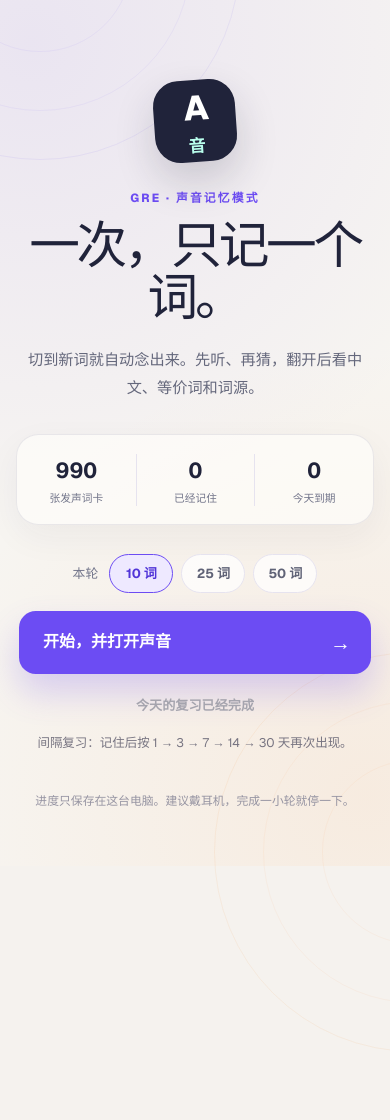
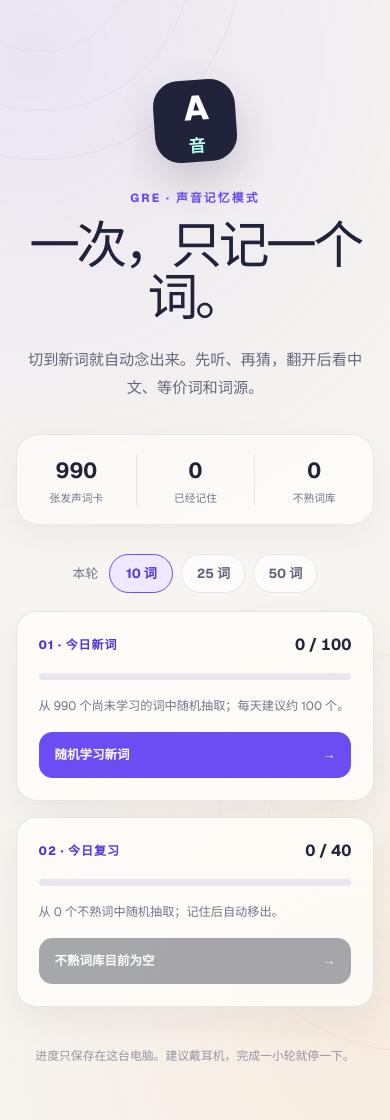
Before and after one commit to Xiao-Chen-usc/gre-audio-flashcards, a Next.js app: page / in a window 390 px wide. Before the commit the page ends 866 px from the top, so only its background shows below. Built offline with nearby package versions, Linux system fonts and the light colour scheme.

Commit message:
Add separate randomized daily new-word and review workflows

```diff
--- a/app/globals.css
+++ b/app/globals.css
@@ -162,28 +162,44 @@ button:focus-visible, a:focus-visible, input:focus-visible {
 }
 .chip:hover { transform: translateY(-1px); border-color: #c8bffa; }
 .chip--active { border-color: var(--violet); background: var(--violet-soft); color: var(--violet-dark); }
-.primary-start {
+.daily-sections {
+  display: grid;
+  width: 100%;
+  grid-template-columns: repeat(2, minmax(0, 1fr));
+  gap: 1rem;
+}
+.daily-section {
+  padding: 1.35rem;
+  border: 1px solid rgba(66, 57, 111, .12);
+  background: rgba(255, 254, 250, .78);
+  border-radius: 1.25rem;
+  box-shadow: 0 14px 35px rgba(42, 35, 82, .06);
+  text-align: left;
+}
+.daily-section-heading { display: flex; align-items: center; justify-content: space-between; gap: 1rem; }
+.daily-section-heading span { color: var(--violet-dark); font-size: .75rem; font-weight: 760; letter-spacing: .08em; }
+.daily-section-heading strong { font-size: 1rem; font-variant-numeric: tabular-nums; }
+.daily-progress { height: .42rem; margin: 1rem 0; overflow: hidden; background: #e9e6ef; border-radius: 999px; }
+.daily-progress span { display: block; height: 100%; background: var(--violet); border-radius: inherit; transition: width 220ms ease; }
+.daily-section--review .daily-progress span { background: #e18a49; }
+.daily-section p { min-height: 2.7rem; margin: 0 0 1rem; color: var(--muted); font-size: .76rem; line-height: 1.65; }
+.daily-section button {
   display: flex;
-  width: min(22rem, 100%);
-  padding: 1rem 1.25rem 1rem 1.5rem;
+  width: 100%;
+  padding: .85rem 1rem;
   align-items: center;
   justify-content: space-between;
   cursor: pointer;
   border: 0;
   background: var(--violet);
-  border-radius: 1.05rem;
-  box-shadow: 0 18px 34px rgba(108, 76, 243, .23);
+  border-radius: .85rem;
   color: white;
+  font-size: .78rem;
   font-weight: 720;
-  transition: transform 160ms ease, background 160ms ease, box-shadow 160ms ease;
 }
-.primary-start:hover {
-  transform: translateY(-2px);
-  background: var(--violet-dark);
-  box-shadow: 0 22px 42px rgba(108, 76, 243, .29);
-}
-.primary-start span { font-size: 1.3rem; }
-.text-start, .quiet-link {
+.daily-section--review button { background: #2f3142; }
+.daily-section button:disabled { cursor: default; opacity: .42; }
+.quiet-link {
   margin-top: .95rem;
   padding: .4rem;
   cursor: pointer;
@@ -193,9 +209,7 @@ button:focus-visible, a:focus-visible, input:focus-visible {
   font-size: .82rem;
   font-weight: 650;
 }
-.text-start:disabled { cursor: default; color: #a5a4ae; }
 .privacy-note { margin: auto 0 0; padding-top: 2.5rem; color: #9694a2; font-size: .74rem; }
-.review-note { margin: .7rem auto 0; color: #777481; font-size: .78rem; line-height: 1.55; }
 
 .study-layout { min-height: 100vh; }
 .topbar {
@@ -667,6 +681,8 @@ kbd {
   .welcome-stats { margin-top: 2rem; }
   .welcome-stats div { padding: 0 .35rem; }
   .welcome-stats span { font-size: .67rem; }
+  .daily-sections { grid-template-columns: 1fr; }
+  .daily-section p { min-height: 0; }
   .topbar { width: calc(100% - 1.4rem); height: 4.5rem; grid-template-columns: 1fr auto; }
   .topbar-center { display: none; }
   .progress-track { top: 4.48rem; }
--- a/app/page.tsx
+++ b/app/page.tsx
@@ -6,26 +6,33 @@ import { WORDS, type WordCard } from "./wordData";
 
 type SessionMode = "new" | "review" | "all";
 
-type ReviewRecord = {
-  dueAt: number;
-  intervalDays: number;
-  streak: number;
-  lapses: number;
+type DailyProgress = {
+  date: string;
+  newCompleted: number;
+  reviewCompleted: number;
 };
 
 type SavedState = {
   known: string[];
   hard: string[];
-  reviews?: Record<string, ReviewRecord>;
+  daily?: DailyProgress;
   sessionSize: number;
-  randomOrder: boolean;
   autoSpeak: boolean;
   rate: number;
 };
 
 const STORAGE_KEY = "gre-voice-memory-v1";
-const REVIEW_INTERVALS = [1, 3, 7, 14, 30, 60];
-const DAY_MS = 24 * 60 * 60 * 1000;
+const DAILY_NEW_TARGET = 100;
+const DAILY_REVIEW_TARGET = 40;
+
+function localDateKey() {
+  const now = new Date();
+  return `${now.getFullYear()}-${String(now.getMonth() + 1).padStart(2, "0")}-${String(now.getDate()).padStart(2, "0")}`;
+}
+
+function emptyDailyProgress(): DailyProgress {
+  return { date: localDateKey(), newCompleted: 0, reviewCompleted: 0 };
+}
 
 function shuffled(values: number[]) {
   const next = [...values];
@@ -137,9 +144,8 @@ export default function Home() {
   const [hydrated, setHydrated] = useState(false);
   const [known, setKnown] = useState<Set<string>>(new Set());
   const [hard, setHard] = useState<Set<string>>(new Set());
-  const [reviews, setReviews] = useState<Record<string, ReviewRecord>>({});
+  const [daily, setDaily] = useState<DailyProgress>(emptyDailyProgress);
   const [sessionSize, setSessionSize] = useState(10);
-  const [randomOrder, setRandomOrder] = useState(false);
   const [autoSpeak, setAutoSpeak] = useState(true);
   const [rate, setRate] = useState(0.82);
   const [queue, setQueue] = useState<number[]>([]);
@@ -152,8 +158,10 @@ export default function Home() {
   const [sessionKnown, setSessionKnown] = useState(0);
   const [sessionAgain, setSessionAgain] = useState(0);
   const [attempts, setAttempts] = useState<Record<string, number>>({});
+  const [sessionMode, setSessionMode] = useState<SessionMode>("new");
   const [speechMessage, setSpeechMessage] = useState("");
   const lastSpokenRef = useRef("");
+  const creditedThisSessionRef = useRef(new Set<string>());
 
   const currentIndex = queue[position];
   const card: WordCard | undefined =
@@ -168,27 +176,12 @@ export default function Home() {
         const saved = JSON.parse(raw) as Partial<SavedState>;
         setKnown(new Set(saved.known ?? []));
         setHard(new Set(saved.hard ?? []));
-        const now = Date.now();
-        const migratedReviews = { ...(saved.reviews ?? {}) };
-        for (const id of saved.hard ?? []) {
-          migratedReviews[id] ??= {
-            dueAt: now,
-            intervalDays: 0,
-            streak: 0,
-            lapses: 1,
-          };
-        }
-        for (const id of saved.known ?? []) {
-          migratedReviews[id] ??= {
-            dueAt: now + DAY_MS,
-            intervalDays: 1,
-            streak: 1,
-            lapses: 0,
-          };
-        }
-        setReviews(migratedReviews);
+        setDaily(
+          saved.daily?.date === localDateKey()
+            ? saved.daily
+            : emptyDailyProgress(),
+        );
         setSessionSize(saved.sessionSize ?? 10);
-        setRandomOrder(saved.randomOrder ?? false);
         setAutoSpeak(saved.autoSpeak ?? true);
         setRate(saved.rate ?? 0.82);
       }
@@ -204,23 +197,13 @@ export default function Home() {
     const saved: SavedState = {
       known: [...known],
       hard: [...hard],
-      reviews,
+      daily,
       sessionSize,
-      randomOrder,
       autoSpeak,
       rate,
     };
     window.localStorage.setItem(STORAGE_KEY, JSON.stringify(saved));
-  }, [autoSpeak, hard, hydrated, known, randomOrder, rate, reviews, sessionSize]);
-
-  const dueIds = useMemo(() => {
-    const now = Date.now();
-    return new Set(
-      Object.entries(reviews)
-        .filter(([, review]) => review.dueAt <= now)
-        .map(([id]) => id),
-    );
-  }, [reviews]);
+  }, [autoSpeak, daily, hard, hydrated, known, rate, sessionSize]);
 
   const speak = useCallback(
     (text: string, force = false) => {
@@ -269,24 +252,17 @@ export default function Home() {
     (mode: SessionMode) => {
       let pool = WORDS.map((_, index) => index);
       if (mode === "new") {
-        const unseen = pool.filter((index) => !known.has(WORDS[index].id));
-        pool = unseen.length ? unseen : pool;
+        pool = pool.filter(
+          (index) =>
+            !known.has(WORDS[index].id) && !hard.has(WORDS[index].id),
+        );
       } else if (mode === "review") {
-        const review = pool
-          .filter((index) => dueIds.has(WORDS[index].id))
-          .sort(
-            (a, b) =>
-              (reviews[WORDS[a].id]?.dueAt ?? 0) -
-              (reviews[WORDS[b].id]?.dueAt ?? 0),
-          );
-        pool = review.length
-          ? review
-          : pool.filter((index) => hard.has(WORDS[index].id));
+        pool = pool.filter((index) => hard.has(WORDS[index].id));
       }
-      if (randomOrder) pool = shuffled(pool);
+      pool = shuffled(pool);
       return pool.slice(0, sessionSize);
     },
-    [dueIds, hard, known, randomOrder, reviews, sessionSize],
+    [hard, known, sessionSize],
   );
 
   const begin = useCallback(
@@ -303,6 +279,8 @@ export default function Home() {
       setSessionKnown(0);
       setSessionAgain(0);
       setAttempts({});
+      setSessionMode(mode);
+      creditedThisSessionRef.current = new Set();
       lastSpokenRef.current = first.id;
       speak(first.word, true);
     },
@@ -322,19 +300,15 @@ export default function Home() {
 
   const markKnown = useCallback(() => {
     if (!card) return;
-    const previous = reviews[card.id];
-    const nextStreak = (previous?.streak ?? 0) + 1;
-    const intervalDays =
-      REVIEW_INTERVALS[Math.min(nextStreak - 1, REVIEW_INTERVALS.length - 1)];
-    setReviews((old) => ({
+    if (!creditedThisSessionRef.current.has(card.id)) {
+      creditedThisSessionRef.current.add(card.id);
+      setDaily((old) => ({
         ...old,
-      [card.id]: {
-        dueAt: Date.now() + intervalDays * DAY_MS,
-        intervalDays,
-        streak: nextStreak,
-        lapses: previous?.lapses ?? 0,
-      },
+        newCompleted: old.newCompleted + (sessionMode === "new" ? 1 : 0),
+        reviewCompleted:
+          old.reviewCompleted + (sessionMode === "review" ? 1 : 0),
       }));
+    }
     setKnown((old) => new Set(old).add(card.id));
     setHard((old) => {
       const next = new Set(old);
@@ -343,20 +317,19 @@ export default function Home() {
     });
     setSessionKnown((value) => value + 1);
     advance();
-  }, [advance, card, reviews]);
+  }, [advance, card, sessionMode]);
 
   const markAgain = useCallback(() => {
     if (!card) return;
-    const previous = reviews[card.id];
-    setReviews((old) => ({
+    if (!creditedThisSessionRef.current.has(card.id)) {
+      creditedThisSessionRef.current.add(card.id);
+      setDaily((old) => ({
         ...old,
-      [card.id]: {
-        dueAt: Date.now(),
-        intervalDays: 0,
-        streak: 0,
-        lapses: (previous?.lapses ?? 0) + 1,
-      },
+        newCompleted: old.newCompleted + (sessionMode === "new" ? 1 : 0),
+        reviewCompleted:
+          old.reviewCompleted + (sessionMode === "review" ? 1 : 0),
       }));
+    }
     setHard((old) => new Set(old).add(card.id));
     setKnown((old) => {
       const next = new Set(old);
@@ -370,7 +343,7 @@ export default function Home() {
       setAttempts((old) => ({ ...old, [card.id]: priorAttempts + 1 }));
     }
     advance();
-  }, [advance, attempts, card, currentIndex, reviews]);
+  }, [advance, attempts, card, currentIndex, sessionMode]);
 
   useEffect(() => {
     const onKeyDown = (event: KeyboardEvent) => {
@@ -409,6 +382,15 @@ export default function Home() {
   ]);
 
   const fullProgress = Math.round((known.size / WORDS.length) * 100);
+  const newRemaining = Math.max(0, WORDS.length - known.size - hard.size);
+  const newDailyProgress = Math.min(
+    100,
+    Math.round((daily.newCompleted / DAILY_NEW_TARGET) * 100),
+  );
+  const reviewDailyProgress = Math.min(
+    100,
+    Math.round((daily.reviewCompleted / DAILY_REVIEW_TARGET) * 100),
+  );
   const sessionProgress = queue.length
     ? Math.min(100, Math.round((position / queue.length) * 100))
     : 0;
@@ -445,7 +427,7 @@ export default function Home() {
           <div className="welcome-stats" aria-label="学习进度">
             <div><strong>{WORDS.length}</strong><span>张发声词卡</span></div>
             <div><strong>{known.size}</strong><span>已经记住</span></div>
-            <div><strong>{dueIds.size}</strong><span>今天到期</span></div>
+            <div><strong>{hard.size}</strong><span>不熟词库</span></div>
           </div>
           <div className="session-choice">
             <span>本轮</span>
@@ -460,22 +442,42 @@ export default function Home() {
               </button>
             ))}
           </div>
-          <button className="primary-start" onClick={() => begin("new")} type="button">
-            开始，并打开声音 <span>→</span>
+          <div className="daily-sections">
+            <section className="daily-section daily-section--new">
+              <div className="daily-section-heading">
+                <span>01 · 今日新词</span>
+                <strong>{daily.newCompleted} / {DAILY_NEW_TARGET}</strong>
+              </div>
+              <div className="daily-progress" aria-label="今日新词进度">
+                <span style={{ width: `${newDailyProgress}%` }} />
+              </div>
+              <p>从 {newRemaining} 个尚未学习的词中随机抽取；每天建议约 100 个。</p>
+              <button
+                disabled={!newRemaining}
+                onClick={() => begin("new")}
+                type="button"
+              >
+                {newRemaining ? "随机学习新词" : "新词已经全部刷过"} <span>→</span>
               </button>
+            </section>
+            <section className="daily-section daily-section--review">
+              <div className="daily-section-heading">
+                <span>02 · 今日复习</span>
+                <strong>{daily.reviewCompleted} / {DAILY_REVIEW_TARGET}</strong>
+              </div>
+              <div className="daily-progress" aria-label="今日复习进度">
+                <span style={{ width: `${reviewDailyProgress}%` }} />
+              </div>
+              <p>从 {hard.size} 个不熟词中随机抽取；记住后自动移出。</p>
               <button
-            className="text-start"
-            disabled={!dueIds.size}
+                disabled={!hard.size}
                 onClick={() => begin("review")}
                 type="button"
               >
-            {dueIds.size
-              ? `复习今天到期的 ${dueIds.size} 个词`
-              : "今天的复习已经完成"}
+                {hard.size ? "随机复习不熟词" : "不熟词库目前为空"} <span>→</span>
               </button>
-          <p className="review-note">
-            间隔复习：记住后按 1 → 3 → 7 → 14 → 30 天再次出现。
-          </p>
+            </section>
+          </div>
           <p className="privacy-note">
             进度只保存在这台电脑。建议戴耳机，完成一小轮就停一下。
           </p>
@@ -521,16 +523,15 @@ export default function Home() {
                 <strong>{sessionAgain}</strong> 次。
               </p>
               <div className="complete-actions">
-                <button onClick={() => begin("new")} type="button">
-                  再来 {sessionSize} 词
+                <button onClick={() => begin(sessionMode)} type="button">
+                  继续这一类 {sessionSize} 词
                 </button>
                 <button
                   className="secondary-button"
-                  disabled={!dueIds.size}
-                  onClick={() => begin("review")}
+                  onClick={() => setStarted(false)}
                   type="button"
                 >
-                  复习今天到期的词
+                  查看今日两项进度
                 </button>
               </div>
               <button className="quiet-link" onClick={() => setStarted(false)} type="button">
@@ -714,20 +715,11 @@ export default function Home() {
                 ))}
               </div>
             </div>
-            <div className="setting-row">
-              <div><strong>随机顺序</strong><span>关闭时按 PDF 原顺序学习</span></div>
-              <button
-                aria-pressed={randomOrder}
-                className={randomOrder ? "toggle is-on" : "toggle"}
-                onClick={() => setRandomOrder((value) => !value)}
-                type="button"
-              ><i /></button>
-            </div>
             <div className="mastery-summary">
               <span style={{ width: `${fullProgress}%` }} />
               <p>
                 总进度 <strong>{fullProgress}%</strong> · {known.size} 已掌握 ·{" "}
-                {dueIds.size} 今天到期
+                {hard.size} 个不熟词
               </p>
             </div>
             <button
@@ -739,7 +731,7 @@ export default function Home() {
                 }
                 setKnown(new Set());
                 setHard(new Set());
-                setReviews({});
+                setDaily(emptyDailyProgress());
                 setResetArmed(false);
               }}
               type="button"
```
Lines whose indentation alone changed are shown as unchanged.
